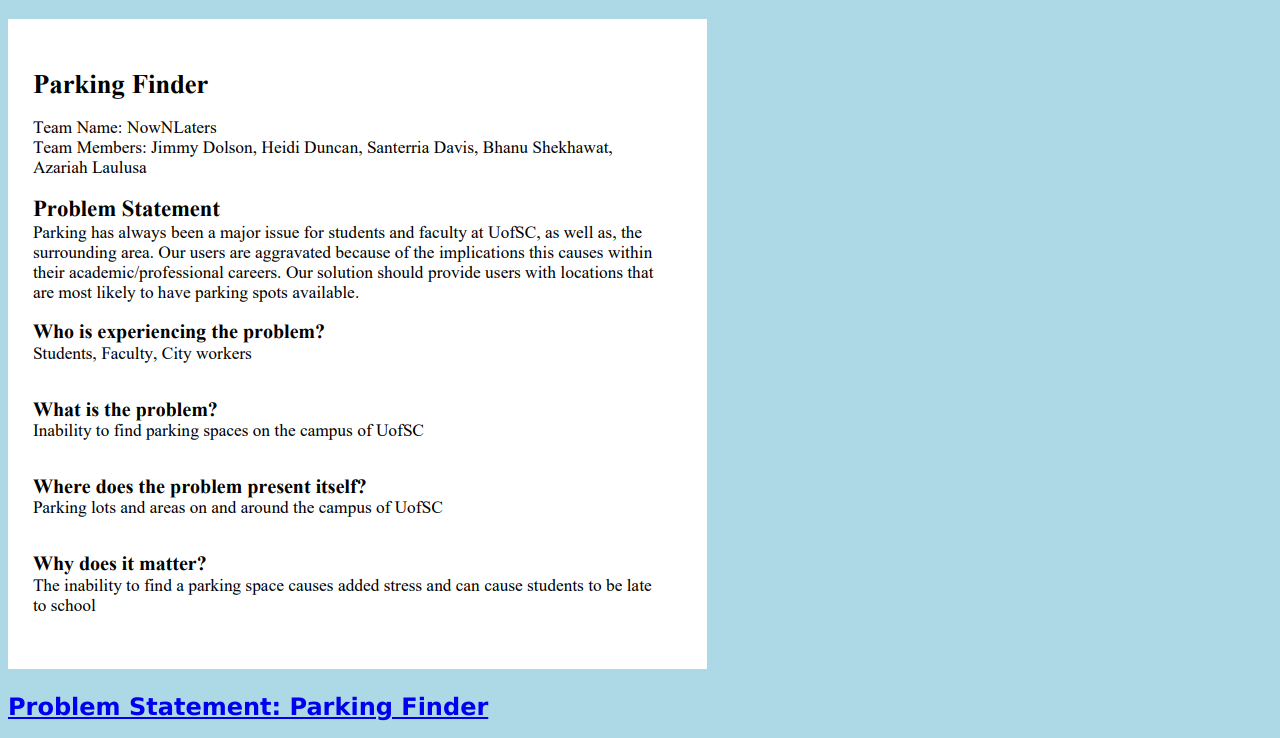
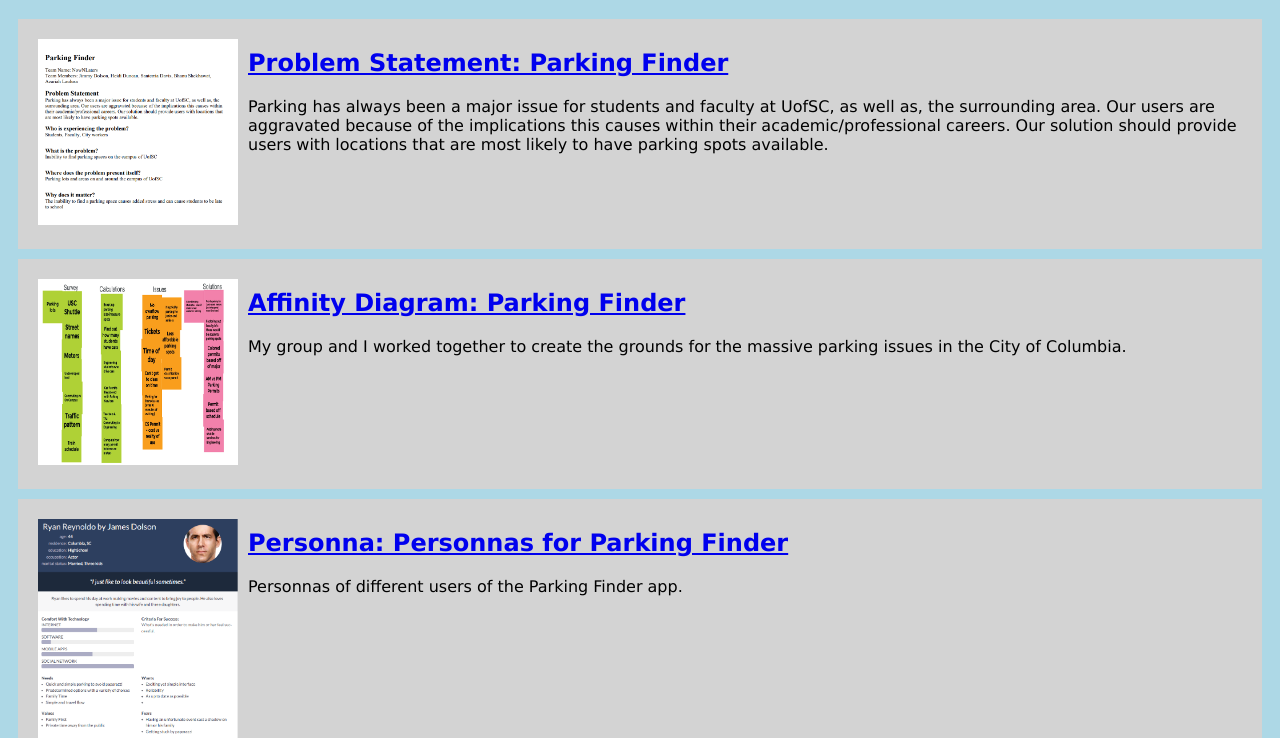
Before and after one commit to jcdolson/jcdolson.github.io, a plain HTML site: page index.html in a window 1280 px wide. Shown: the part 62-800 px from the top of the page. Drawn offline with Linux system fonts and the light colour scheme.

Commit message:
Add files via upload

```diff
--- a/index.html
+++ b/index.html
@@ -28,5 +28,16 @@
                 </p>
             </section>
        </section>
+
+       <!-- Personna Assignment-->
+        <section class="assignment">
+            <a href="files/Personnas_Combined.pdf"><img src="images/Personna01.png"></a>
+                <section class="ass-details">
+                    <a href="files/Personnas_Combined.pdf"><h2>Personna: Personnas for Parking Finder</h2></a>
+                    <p>
+                        Personnas of different users of the Parking Finder app.
+                    </p>
+                </section>
+           </section>
     </body>
 </html>
--- a/styles.css
+++ b/styles.css
@@ -1,6 +1,18 @@
 body {
     background: lightblue;
     font-family:Verdana, Geneva, Tahoma, sans-serif;
+}
+
+.assignment {
+    display:flex;
+    padding:10px;
+    margin:10px;
+    background:lightgray;
+}
+
+.assignment img {
+    width:200px;
+    padding:10px;
 }
 
 h1 {
```
Also changed, not shown: images/Personna01.png (added), 1 other file.
